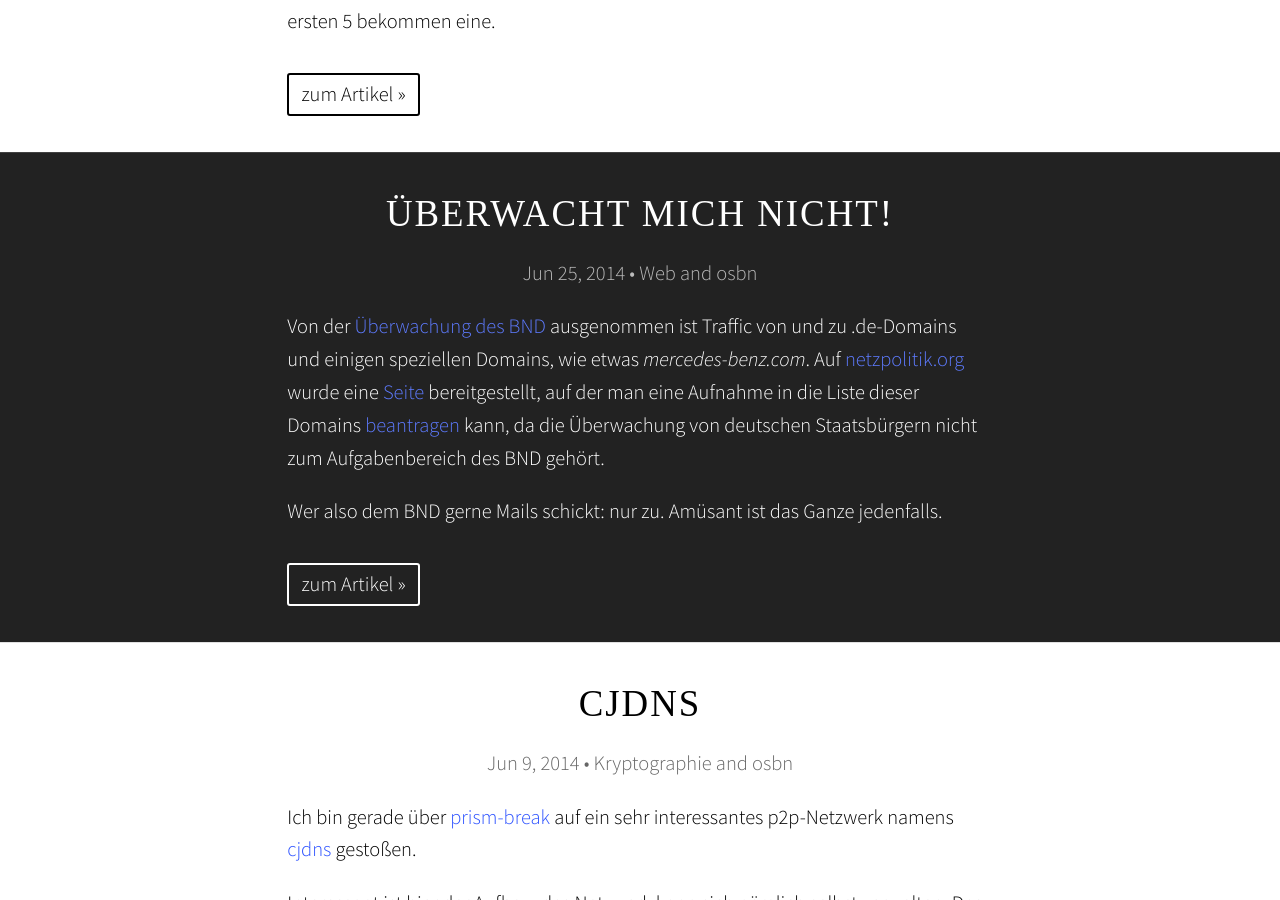
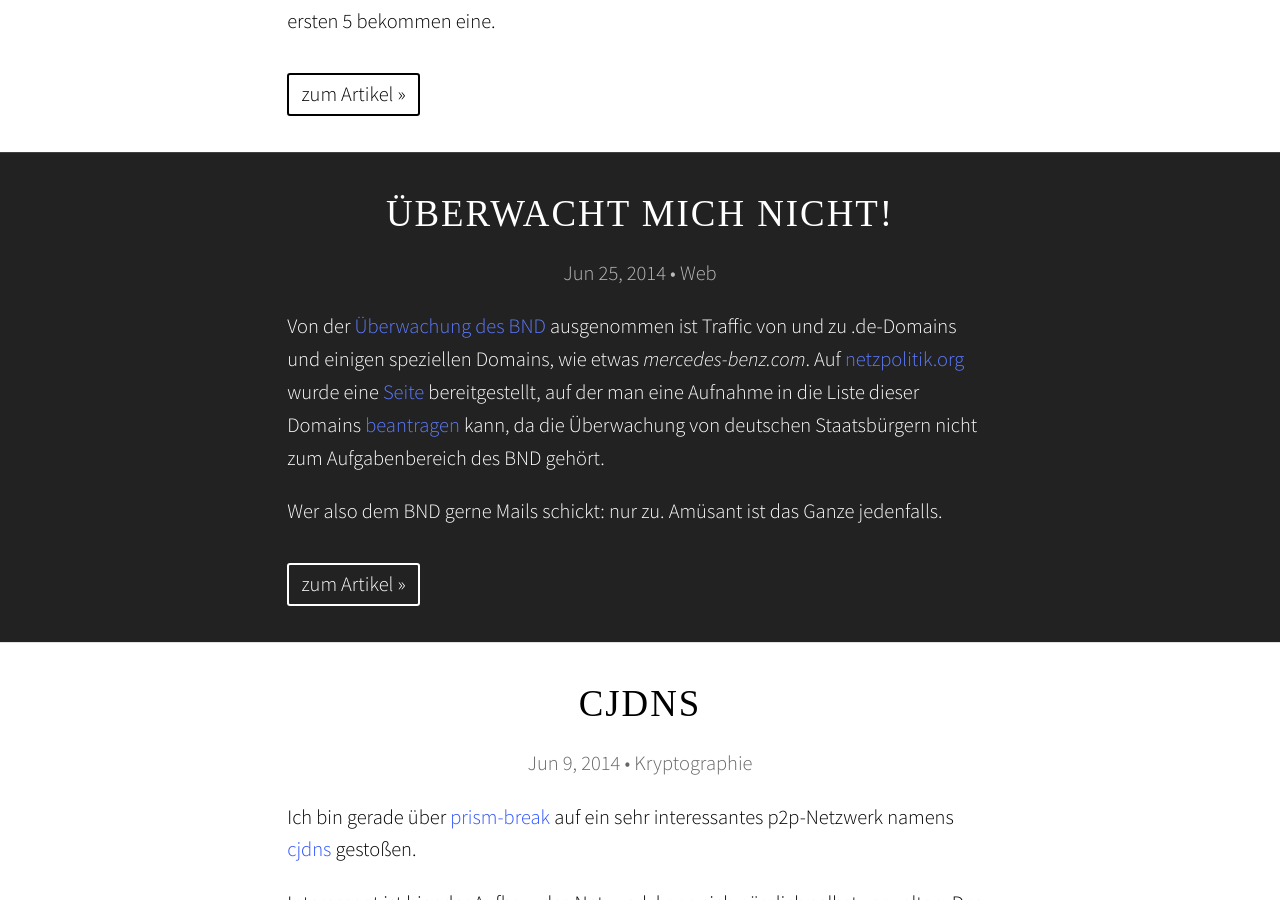
Before and after one commit to wilkistarotieno/wilkistarotieno.github.io, a Jekyll site: the page built from index.html, in a window 1280 px wide and 900 px high, scrolled down 12453 px. Built offline with Jekyll 4.4.1, drawn with Linux system fonts in a browser that asks for light colours; some web fonts are replaced; Markdown is read by kramdown in place of the engine named in the settings; a script that is not in the unit is left out; comment, search, counter and statistics services are not loaded; some of the changed text lies outside the part shown.

Commit message:
Update index.html

```diff
--- a/index.html
+++ b/index.html
@@ -5,7 +5,7 @@ layout: blank
     <article>
       <header>
         <h2><a href="{{ page.url | prepend: site.baseurl }}">{{ page.title }}</a></h2>
-        <p>{% if page.author %}{{ page.author }} • {% endif %}{% if page.date %}<time datetime="{{ page.date | date_to_xmlschema }}">{{ page.date | date: "%b %-d, %Y" }}</time>{% endif %}{% if page.categories %} • {{ page.categories | array_to_sentence_string }}{% endif %}</p>
+        <p>{% if page.author %}{{ page.author }} • {% endif %}{% if page.date %}<time datetime="{{ page.date | date_to_xmlschema }}">{{ page.date | date: "%b %-d, %Y" }}</time>{% endif %}{% if page.categories %} • {{ page.categories | first }}{% endif %}</p>
       </header>
       <div>
 {{ page.excerpt }}
```
